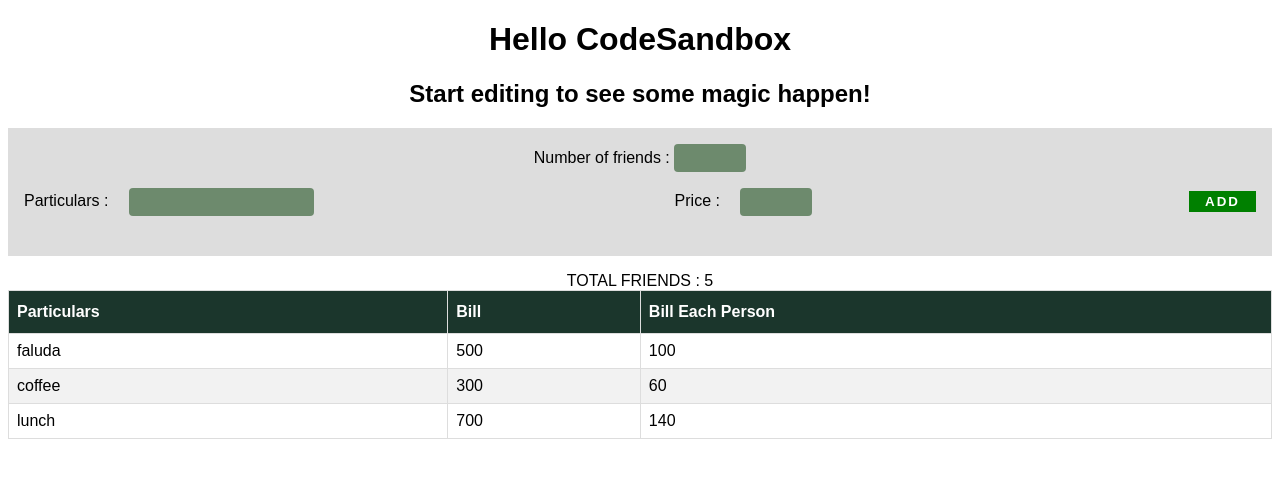
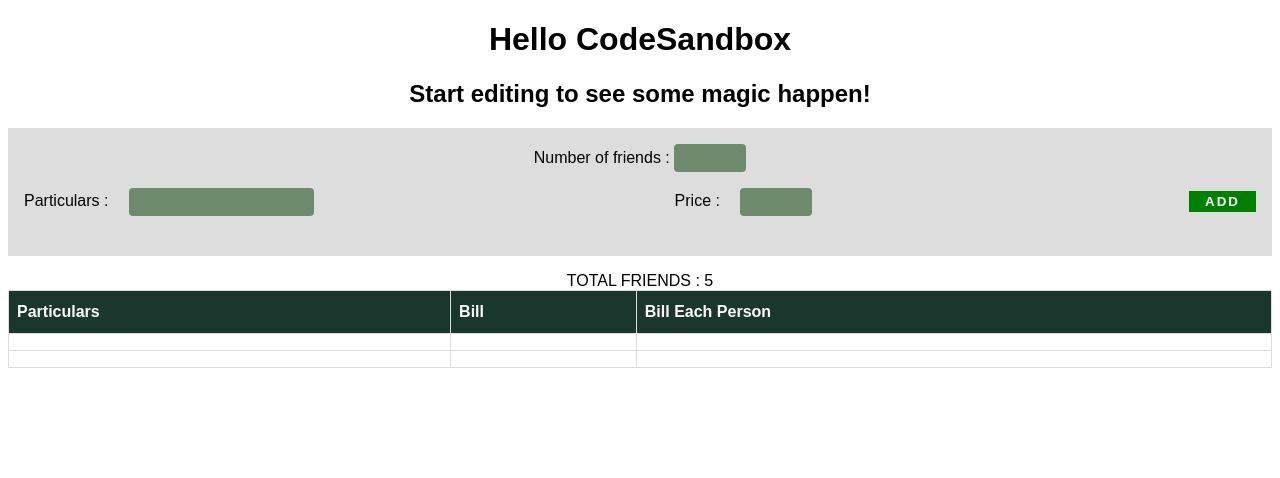
Before and after one commit to AliRazaShaheb/react_practice_typescript, a React (Create React App) app: page / in a window 1280 px wide. Shown: the top 478 px of the page. Built offline with nearby package versions, Linux system fonts and the light colour scheme.

Commit message:
added bill functionality

```diff
--- a/src/components/friendsBill/index.tsx
+++ b/src/components/friendsBill/index.tsx
@@ -1,20 +1,35 @@
-import React, { useState } from "react";
+import React, { useEffect, useState } from "react";
 
 const FriendsBill = () => {
-  const [bill, setBill] = useState({
-    faluda: 500,
-    coffee: 300,
-    lunch: 700
+  const [bill, setBill] = useState<{}[]>([]);
+
+  useEffect(() => {
+    const prevSavedData = JSON.parse(localStorage.getItem("billData") || "[]");
+    setBill((prev) => {
+      return [...prev, prevSavedData];
+    });
+  }, []);
+
+  const [itemInput, setItemInput] = useState({
+    particulars: "",
+    price: ""
   });
   const numberOfFriends = 5;
 
   const handleInputChange = (e: React.ChangeEvent<HTMLInputElement>) => {
     let name = e.target.name;
     let value = e.target.value;
-    setBill((prev) => ({
+    setItemInput((prev) => ({
       ...prev,
       [name]: value
     }));
+    localStorage.setItem("billData", JSON.stringify(itemInput));
+  };
+
+  const addItemHandle = () => {
+    setBill((prev) => {
+      return [...prev, itemInput];
+    });
   };
 
   return (
@@ -31,8 +46,8 @@ const FriendsBill = () => {
               <label htmlFor="bill_friend">Particulars : </label>
               <input
                 type="text"
+                value={itemInput.particulars}
                 name="particulars"
-                id=""
                 onChange={handleInputChange}
               />
             </div>
@@ -42,14 +57,16 @@ const FriendsBill = () => {
               <input
                 type="number"
                 name="price"
-                id=""
+                value={itemInput.price}
                 onChange={handleInputChange}
               />
             </div>
-            <button>Add</button>
+
+            <button onClick={addItemHandle}>Add</button>
           </div>
         </div>
       </div>
+
       <BillApp bill={bill} numberOfFriends={numberOfFriends} />
     </div>
   );
@@ -58,7 +75,10 @@ const FriendsBill = () => {
 export default FriendsBill;
 
 interface BillAppType {
-  bill: object;
+  bill: {
+    particulars: string;
+    price: any;
+  }[];
   numberOfFriends: number;
 }
 
@@ -74,17 +94,17 @@ export const BillApp = ({ bill, numberOfFriends }: BillAppType) => {
             <th>Bill Each Person</th>
           </tr>
         </thead>
-        <tbody>
-          {Object.keys(bill).map((objKey: string) => {
-            return (
-              <tr key={objKey}>
-                <td>{objKey}</td>
-                <td>{bill[objKey]}</td>
-                <td>{bill[objKey] / numberOfFriends}</td>
+        {bill.map((item, idx) => {
+          return (
+            <tbody key={idx}>
+              <tr>
+                <td>{item.particulars}</td>
+                <td>{item.price}</td>
+                <td>{item.price && item.price / numberOfFriends}</td>
               </tr>
-            );
-          })}
-        </tbody>
+            </tbody>
+          );
+        })}
       </table>
     </div>
   );
```
